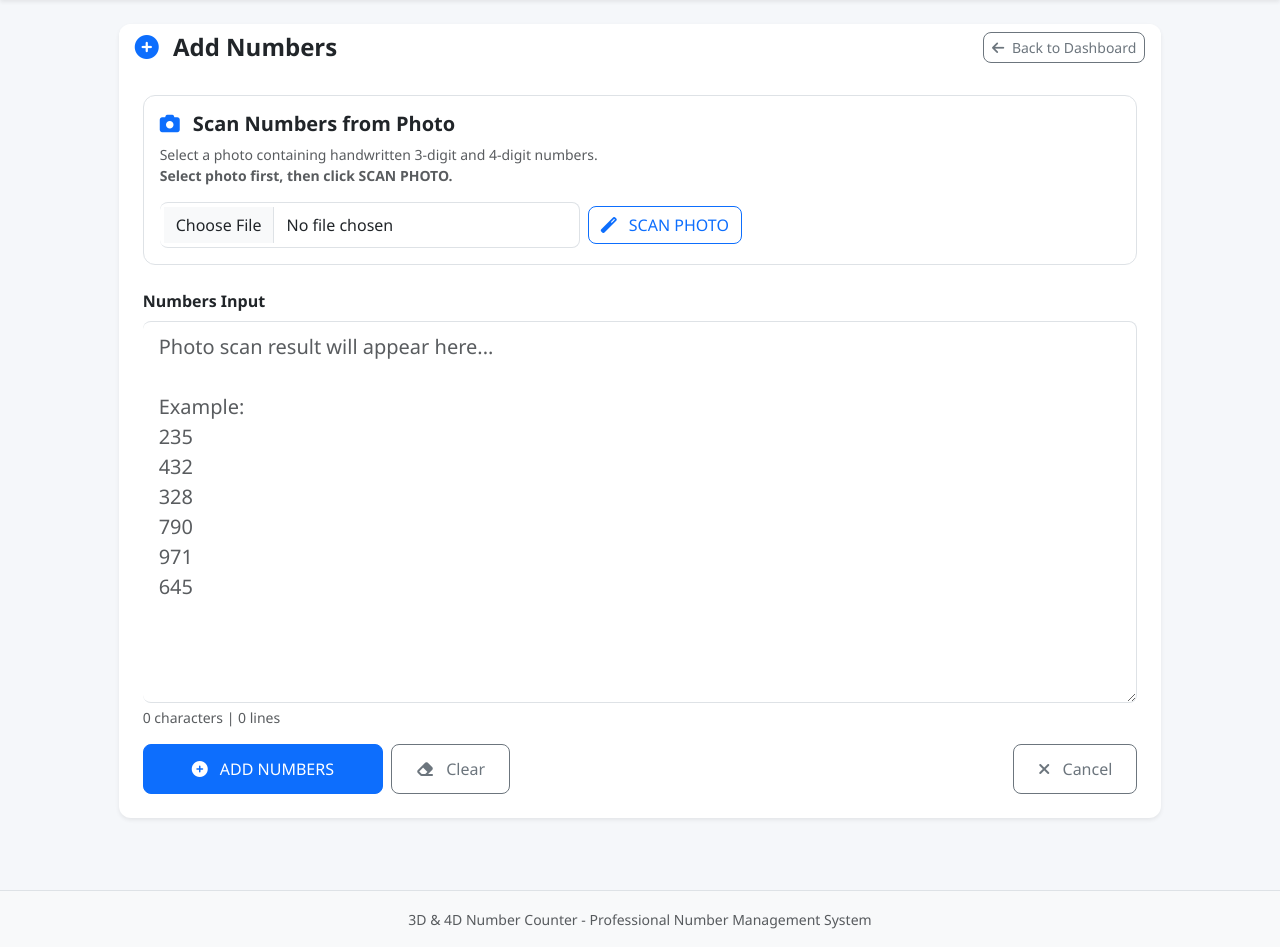
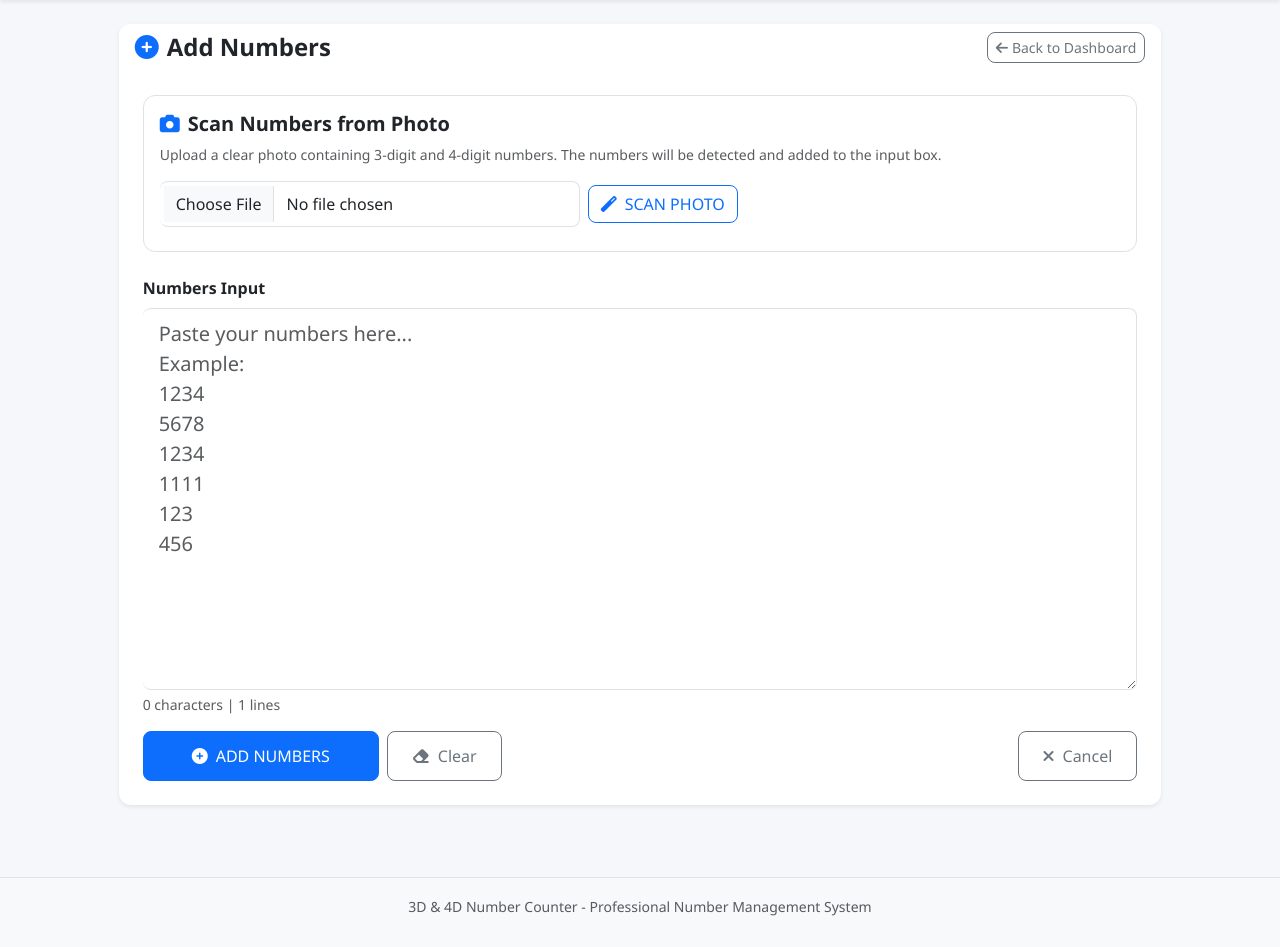
Before and after one commit to bharath0750-create/number_count, a Flask app: page /add-numbers in a window 1280 px wide. Shown: the part 57-1004 px from the top of the page. After the commit the page ends 973 px from the top, so only its background shows below. Run offline with Flask 3, Linux system fonts and the light colour scheme; the visitor is signed in with stand-in values (Sample User, id 1); some libraries are stand-ins or nearby versions.

Commit message:
Revise add_numbers.html for improved user guidance
Updated the layout and content of the add_numbers.html template to improve user guidance and functionality for adding numbers. Enhanced input format instructions and added JavaScript for better user interaction.

```diff
--- a/templates/add_numbers.html
+++ b/templates/add_numbers.html
@@ -3,498 +3,195 @@
 {% block title %}Add Numbers - 3D & 4D Number Counter{% endblock %}
 
 {% block content %}
-
 <div class="row justify-content-center">
-
     <div class="col-12 col-lg-10">
-
         <div class="card shadow-sm border-0">
-
-            <!-- HEADER -->
             <div class="card-header bg-white border-0 d-flex justify-content-between align-items-center flex-wrap gap-2">
-
-                <h4 class="mb-0 fw-semibold">
-                    <i class="fas fa-plus-circle me-2 text-primary"></i>
-                    Add Numbers
-                </h4>
-
-                <a href="{{ url_for('dashboard') }}"
-                   class="btn btn-sm btn-outline-secondary">
-
-                    <i class="fas fa-arrow-left me-1"></i>
-                    Back to Dashboard
-
+                <h4 class="mb-0 fw-semibold"><i class="fas fa-plus-circle me-2 text-primary"></i>Add Numbers</h4>
+                <a href="{{ url_for('dashboard') }}" class="btn btn-sm btn-outline-secondary">
+                    <i class="fas fa-arrow-left me-1"></i>Back to Dashboard
                 </a>
-
             </div>
-
-
             <div class="card-body p-4">
-
-
-                <!-- INFORMATION -->
-                <div class="alert alert-info border-0 mb-4">
-
-                    <h6 class="alert-heading">
-
-                        <i class="fas fa-info-circle me-2"></i>
-                        Input Format Guide
-
-                    </h6>
-
-                    <p class="mb-2">
-                        Enter 3-digit or 4-digit numbers.
-                    </p>
-
+                <div class="alert alert-info border-0 mb-4" role="alert">
+                    <h6 class="alert-heading"><i class="fas fa-info-circle me-2"></i>Input Format Guide</h6>
+                    <p class="mb-2">Enter numbers in any of these formats:</p>
                     <ul class="mb-0 small">
-
-                        <li>
-                            <strong>One per line:</strong>
-                            <code>235</code> / <code>432</code> /
-                            <code>328</code>
-                        </li>
-
-                        <li>
-                            <strong>4D:</strong>
-                            <code>1234</code> /
-                            <code>5678</code>
-                        </li>
-
-                        <li>
-                            <strong>Comma separated:</strong>
-                            <code>235, 432, 328</code>
-                        </li>
-
-                        <li>
-                            <strong>Space separated:</strong>
-                            <code>235 432 328</code>
-                        </li>
-
+                        <li><strong>One per line:</strong> <code>1234</code> / <code>5678</code> / <code>123</code></li>
+                        <li><strong>Comma-separated:</strong> <code>1234, 5678, 123</code></li>
+                        <li><strong>Space-separated:</strong> <code>1234 5678 123</code></li>
+                        <li><strong>Mixed:</strong> <code>1234, 5678 123\n456</code></li>
                     </ul>
-
                     <hr class="my-2">
-
                     <small class="text-muted">
-
-                        <strong>Classification:</strong>
-                        Exactly 3 digits = 3D |
-                        Exactly 4 digits = 4D
-
-                        <br>
-
-                        <strong>Photo OCR:</strong>
-                        Handwritten 3D and 4D numbers can be scanned.
-
+                        <strong>Classification Rules:</strong> Exactly 3 digits = 3D | Exactly 4 digits = 4D | Anything else = Invalid<br>
+                        <strong>Duplicates:</strong> All entries are counted individually. Repeated numbers create separate records.
                     </small>
-
                 </div>
 
+                <!-- Photo OCR Scanner -->
+                <div class="card border mb-4">
+                    <div class="card-body">
+                        <h5 class="fw-semibold mb-2"><i class="fas fa-camera me-2 text-primary"></i>Scan Numbers from Photo</h5>
+                        <p class="text-muted small mb-3">Upload a clear photo containing 3-digit and 4-digit numbers. The numbers will be detected and added to the input box.</p>
+                        <div class="d-flex flex-wrap gap-2 align-items-center">
+                            <input type="file" id="numberPhoto" accept="image/*" class="form-control" style="max-width:420px;">
+                            <button type="button" class="btn btn-outline-primary" id="scanPhotoBtn">
+                                <i class="fas fa-magic me-2"></i>SCAN PHOTO
+                            </button>
+                        </div>
+                        <div class="progress mt-3" id="ocrProgressWrap" style="display:none;height:8px;">
+                            <div class="progress-bar progress-bar-striped progress-bar-animated" id="ocrProgress" role="progressbar" style="width:0%"></div>
+                        </div>
+                        <div class="small mt-2" id="ocrStatus"></div>
+                        <div class="alert alert-warning py-2 mt-3 mb-0 small" id="ocrHint" style="display:none;">
+                            <i class="fas fa-exclamation-triangle me-1"></i>
+                            For better accuracy, use a clear, well-lit photo with straight numbers and minimal background noise.
+                        </div>
+                    </div>
+                </div>
 
-
-                <!-- ================================================= -->
-                <!-- PHOTO OCR -->
-                <!-- ================================================= -->
-
-                <div class="card border mb-4">
-
-                    <div class="card-body">
-
-                        <h5 class="fw-semibold mb-2">
-
-                            <i class="fas fa-camera me-2 text-primary"></i>
-
-                            Scan Numbers from Photo
-
-                        </h5>
-
-
-                        <p class="text-muted small mb-3">
-
-                            Select a photo containing handwritten
-                            3-digit and 4-digit numbers.
-
-                            <br>
-
-                            <strong>
-                                Select photo first, then click SCAN PHOTO.
-                            </strong>
-
-                        </p>
-
-
-
-                        <!-- FILE INPUT + SCAN BUTTON -->
-
-                        <div class="d-flex flex-wrap gap-2 align-items-center">
-
-                            <input
-                                type="file"
-                                id="numberPhoto"
-                                accept="image/*"
-                                class="form-control"
-                                style="max-width:420px;"
-                            >
-
-
-                            <button
-                                type="button"
-                                class="btn btn-outline-primary"
-                                id="scanPhotoBtn"
-                            >
-
-                                <i class="fas fa-magic me-2"></i>
-
-                                SCAN PHOTO
-
-                            </button>
-
+                <form method="POST" id="addNumbersForm">
+                    <div class="mb-3">
+                        <label for="numbers_input" class="form-label fw-semibold">Numbers Input</label>
+                        <textarea class="form-control form-control-lg" id="numbers_input" name="numbers_input"
+                                  rows="12" placeholder="Paste your numbers here...&#10;Example:&#10;1234&#10;5678&#10;1234&#10;1111&#10;123&#10;456"
+                                  required></textarea>
+                        <div class="form-text">
+                            <span id="charCount">0</span> characters |
+                            <span id="lineCount">0</span> lines
                         </div>
-
-
-
-                        <!-- STATUS -->
-
-                        <div
-                            id="ocrStatus"
-                            class="mt-3"
-                            style="display:none;"
-                        >
-
-                            <div class="d-flex align-items-center gap-2">
-
-                                <div
-                                    class="spinner-border spinner-border-sm text-primary"
-                                    id="ocrSpinner"
-                                    role="status"
-                                ></div>
-
-                                <span
-                                    id="ocrStatusText"
-                                    class="small text-muted"
-                                >
-                                    Preparing photo...
-                                </span>
-
-                            </div>
-
-                        </div>
-
-
-
-                        <!-- PROGRESS -->
-
-                        <div
-                            class="progress mt-3"
-                            id="ocrProgressWrap"
-                            style="display:none;height:8px;"
-                        >
-
-                            <div
-                                class="progress-bar progress-bar-striped progress-bar-animated"
-                                id="ocrProgress"
-                                role="progressbar"
-                                style="width:0%;"
-                            ></div>
-
-                        </div>
-
-
-
-                        <!-- OCR HINT -->
-
-                        <div
-                            class="alert alert-warning py-2 mt-3 mb-0 small"
-                            id="ocrHint"
-                        >
-
-                            <i class="fas fa-lightbulb me-1"></i>
-
-                            Best result:
-                            clear photo, good lighting,
-                            numbers should be visible,
-                            and avoid blur.
-
-                        </div>
-
                     </div>
 
-                </div>
-
-
-
-                <!-- ================================================= -->
-                <!-- ADD NUMBERS FORM -->
-                <!-- ================================================= -->
-
-                <form
-                    method="POST"
-                    id="addNumbersForm"
-                >
-
-
-                    <div class="mb-3">
-
-                        <label
-                            for="numbers_input"
-                            class="form-label fw-semibold"
-                        >
-
-                            Numbers Input
-
-                        </label>
-
-
-                        <textarea
-                            class="form-control form-control-lg"
-                            id="numbers_input"
-                            name="numbers_input"
-                            rows="12"
-                            placeholder="Photo scan result will appear here...
-
-Example:
-235
-432
-328
-790
-971
-645"
-                            required
-                        ></textarea>
-
-
-                        <div class="form-text">
-
-                            <span id="charCount">0</span>
-                            characters |
-
-                            <span id="lineCount">0</span>
-                            lines
-
-                        </div>
-
+                    <div class="d-flex flex-wrap gap-2">
+                        <button type="submit" class="btn btn-primary btn-lg px-5" id="submitBtn">
+                            <i class="fas fa-plus-circle me-2"></i>ADD NUMBERS
+                        </button>
+                        <button type="button" class="btn btn-outline-secondary btn-lg" onclick="clearTextarea()">
+                            <i class="fas fa-eraser me-2"></i>Clear
+                        </button>
+                        <a href="{{ url_for('dashboard') }}" class="btn btn-outline-secondary btn-lg ms-auto">
+                            <i class="fas fa-times me-2"></i>Cancel
+                        </a>
                     </div>
-
-
-
-                    <!-- ================================================= -->
-                    <!-- BUTTONS -->
-                    <!-- ================================================= -->
-
-                    <div class="d-flex flex-wrap gap-2">
-
-
-                        <!-- FINAL SUBMIT -->
-
-                        <button
-                            type="submit"
-                            class="btn btn-primary btn-lg px-5"
-                            id="submitBtn"
-                        >
-
-                            <i class="fas fa-plus-circle me-2"></i>
-
-                            ADD NUMBERS
-
-                        </button>
-
-
-
-                        <!-- CLEAR -->
-
-                        <button
-                            type="button"
-                            class="btn btn-outline-secondary btn-lg"
-                            onclick="clearTextarea()"
-                        >
-
-                            <i class="fas fa-eraser me-2"></i>
-
-                            Clear
-
-                        </button>
-
-
-
-                        <!-- CANCEL -->
-
-                        <a
-                            href="{{ url_for('dashboard') }}"
-                            class="btn btn-outline-secondary btn-lg ms-auto"
-                        >
-
-                            <i class="fas fa-times me-2"></i>
-
-                            Cancel
-
-                        </a>
-
-                    </div>
-
-
                 </form>
 
-
-
-                <!-- ================================================= -->
-                <!-- PREVIEW -->
-                <!-- ================================================= -->
-
-                <div
-                    class="mt-4"
-                    id="previewSection"
-                    style="display:none;"
-                >
-
-                    <h5 class="fw-semibold mb-3">
-
-                        <i class="fas fa-eye me-2"></i>
-
-                        Preview
-
-                    </h5>
-
-
-
+                <!-- Preview Section -->
+                <div class="mt-4" id="previewSection" style="display: none;">
+                    <h5 class="fw-semibold mb-3"><i class="fas fa-eye me-2"></i>Preview</h5>
                     <div class="row g-3">
-
-
-                        <!-- TOTAL -->
-
                         <div class="col-md-4">
-
                             <div class="card bg-light border-0">
-
                                 <div class="card-body text-center py-3">
-
-                                    <h3
-                                        class="text-primary mb-1"
-                                        id="previewTotal"
-                                    >
-                                        0
-                                    </h3>
-
-                                    <small class="text-muted">
-                                        Total Entries
-                                    </small>
-
+                                    <h3 class="text-primary mb-1" id="previewTotal">0</h3>
+                                    <small class="text-muted">Total Entries</small>
                                 </div>
-
                             </div>
-
                         </div>
-
-
-
-                        <!-- 4D -->
-
                         <div class="col-md-4">
-
                             <div class="card bg-light border-0">
-
                                 <div class="card-body text-center py-3">
-
-                                    <h3
-                                        class="text-success mb-1"
-                                        id="preview4D"
-                                    >
-                                        0
-                                    </h3>
-
-                                    <small class="text-muted">
-                                        4D Numbers
-                                    </small>
-
+                                    <h3 class="text-success mb-1" id="preview4D">0</h3>
+                                    <small class="text-muted">4D Numbers</small>
                                 </div>
-
                             </div>
-
                         </div>
-
-
-
-                        <!-- 3D -->
-
                         <div class="col-md-4">
-
                             <div class="card bg-light border-0">
-
                                 <div class="card-body text-center py-3">
-
-                                    <h3
-                                        class="text-info mb-1"
-                                        id="preview3D"
-                                    >
-                                        0
-                                    </h3>
-
-                                    <small class="text-muted">
-                                        3D Numbers
-                                    </small>
-
+                                    <h3 class="text-info mb-1" id="preview3D">0</h3>
+                                    <small class="text-muted">3D Numbers</small>
                                 </div>
-
                             </div>
-
                         </div>
-
                     </div>
-
-
-
-                    <!-- INVALID -->
-
                     <div class="mt-3">
-
                         <div class="card bg-light border-0">
-
                             <div class="card-body text-center py-3">
-
-                                <h3
-                                    class="text-warning mb-1"
-                                    id="previewInvalid"
-                                >
-                                    0
-                                </h3>
-
-                                <small class="text-muted">
-                                    Invalid Entries
-                                </small>
-
+                                <h3 class="text-warning mb-1" id="previewInvalid">0</h3>
+                                <small class="text-muted">Invalid Entries</small>
                             </div>
-
                         </div>
-
                     </div>
-
                 </div>
-
-
             </div>
-
         </div>
-
     </div>
-
 </div>
-
-
 {% endblock %}
 
+{% block extra_js %}
+<script src="https://cdn.jsdelivr.net/npm/tesseract.js@5/dist/tesseract.min.js"></script>
+<script src="{{ url_for('static', filename='js/photo-ocr.js') }}"></script>
+<script>
+document.addEventListener('DOMContentLoaded', function() {
+    const textarea = document.getElementById('numbers_input');
+    const charCount = document.getElementById('charCount');
+    const lineCount = document.getElementById('lineCount');
+    const previewSection = document.getElementById('previewSection');
+    const previewTotal = document.getElementById('previewTotal');
+    const preview4D = document.getElementById('preview4D');
+    const preview3D = document.getElementById('preview3D');
+    const previewInvalid = document.getElementById('previewInvalid');
+    let debounceTimer;
 
+    function updateCounts() {
+        const value = textarea.value;
+        charCount.textContent = value.length;
+        lineCount.textContent = value.split('\n').length;
 
-<!-- ============================================================= -->
-<!-- JAVASCRIPT -->
-<!-- ============================================================= -->
+        // Debounce preview calculation
+        clearTimeout(debounceTimer);
+        debounceTimer = setTimeout(calculatePreview, 300);
+    }
 
-{% block extra_js %}
+    function classifyNumber(num) {
+        num = num.trim();
+        if (!num) return null;
+        if (/^\d{3}$/.test(num)) return '3D';
+        if (/^\d{4}$/.test(num)) return '4D';
+        return 'Invalid';
+    }
 
-<!-- Tesseract OCR -->
+    function parseInput(text) {
+        if (!text) return [];
+        const normalized = text.replace(/,/g, ' ');
+        return normalized.split(/\s+/).filter(s => s.trim());
+    }
 
-<script src="https://cdn.jsdelivr.net/npm/tesseract.js@5/dist/tesseract.min.js"></script>
+    function calculatePreview() {
+        const numbers = parseInput(textarea.value);
+        if (numbers.length === 0) {
+            previewSection.style.display = 'none';
+            return;
+        }
 
+        let total = 0, count4D = 0, count3D = 0, countInvalid = 0;
+        numbers.forEach(num => {
+            const type = classifyNumber(num);
+            if (type) {
+                total++;
+                if (type === '4D') count4D++;
+                else if (type === '3D') count3D++;
+                else countInvalid++;
+            }
+        });
 
-<!-- Our OCR JavaScript -->
+        previewTotal.textContent = total;
+        preview4D.textContent = count4D;
+        preview3D.textContent = count3D;
+        previewInvalid.textContent = countInvalid;
+        previewSection.style.display = 'block';
+    }
 
-<script src="{{ url_for('static', filename='js/photo-ocr.js') }}"></script>
+    function clearTextarea() {
+        textarea.value = '';
+        updateCounts();
+        textarea.focus();
+    }
 
+    textarea.addEventListener('input', updateCounts);
+    updateCounts(); // Initial count
+});
+</script>
 {% endblock %}
```
